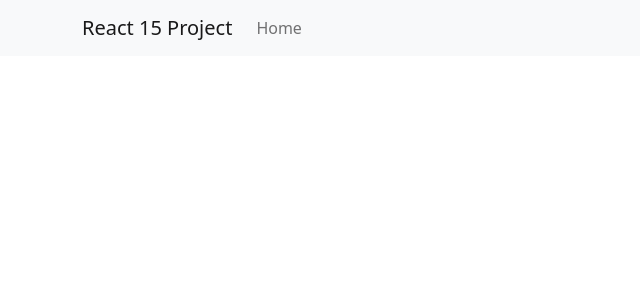
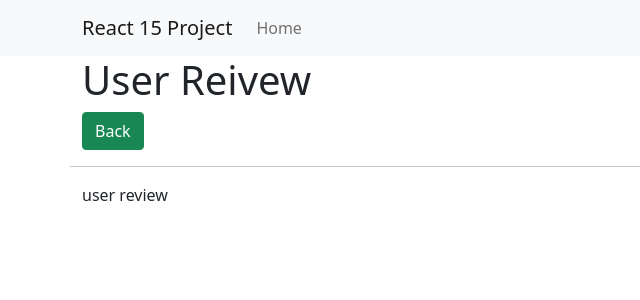
Before and after one commit to nur165024/react-simple-15-project, a React (Create React App) app: page /review in a window 1280 px wide. Shown: the top 300 px of the page, without its empty margins (0-640 px from the left). Built offline with nearby package versions, Linux system fonts and the light colour scheme.

Commit message:
user reivew work start

```diff
--- a/src/App.js
+++ b/src/App.js
@@ -8,6 +8,7 @@ import {
   Switch,
   Route
 } from "react-router-dom";
+import Review from './Component/Review/Review';
 
 function App() {
   return (
@@ -24,6 +25,9 @@ function App() {
           <Route path="/tours">
             <Tours></Tours>
           </Route>
+          <Route path="/review">
+            <Review></Review>
+          </Route>
         </Switch>
       </div>
     </Router>
--- a/src/Component/Home/Home.js
+++ b/src/Component/Home/Home.js
@@ -1,6 +1,7 @@
 import React from 'react';
 import { Link } from 'react-router-dom';
 import birthday from '../../images/birthday.png';
+import tours from '../../images/tours.png';
 
 const Home = () => {
     return (
@@ -21,10 +22,19 @@ const Home = () => {
                     </div>
                     <div className="col-md-4">
                         <div className="card">
-                            <img className="card-img-top" src={birthday} alt="" />
+                            <img className="card-img-top" src={tours} alt="" />
                             <div className="card-body">
                                 <Link to='/tours'><h5 className="card-title">Tours Project</h5></Link>
                                 <Link to="/tours" className="btn btn-primary">View</Link>
+                            </div>
+                        </div>
+                    </div>
+                    <div className="col-md-4">
+                        <div className="card">
+                            <img className="card-img-top" src={tours} alt="" />
+                            <div className="card-body">
+                                <Link to='/review'><h5 className="card-title">User Review</h5></Link>
+                                <Link to="/review" className="btn btn-primary">View</Link>
                             </div>
                         </div>
                     </div>
--- /dev/null
+++ b/src/Component/Review/Review.js
@@ -0,0 +1,23 @@
+import React from 'react';
+import { Link } from 'react-router-dom';
+
+const Review = () => {
+    return (
+        <section>
+            <div className="container">
+                <div className="row">
+                    <div className="col-md-12">
+                        <h1>User Reivew</h1>
+                        <Link className="btn btn-success mb-3" to="/">Back</Link>
+                    </div>
+                    <hr />
+                    <div className="col-md-8">
+                        <p>user review</p>
+                    </div>
+                </div>
+            </div>
+        </section>
+    );
+};
+
+export default Review;
--- a/src/Component/Tours/Tours.js
+++ b/src/Component/Tours/Tours.js
@@ -1,4 +1,5 @@
 import React, { useEffect, useState } from 'react';
+import { Link } from 'react-router-dom';
 import birthday from '../../images/birthday.png';
 import Tour from './Tour';
 
@@ -29,6 +30,7 @@ const Tours = () => {
                     <div className="col-md-12">
                         <h1>Ours Tours List</h1>
                         <h5>Total Tours : {tours.length}</h5>
+                        <Link className="btn btn-success mb-3" to="/">Back</Link>
                     </div>
                     <hr />
                     {
```
Also changed, not shown: src/images/tours.png (added).
